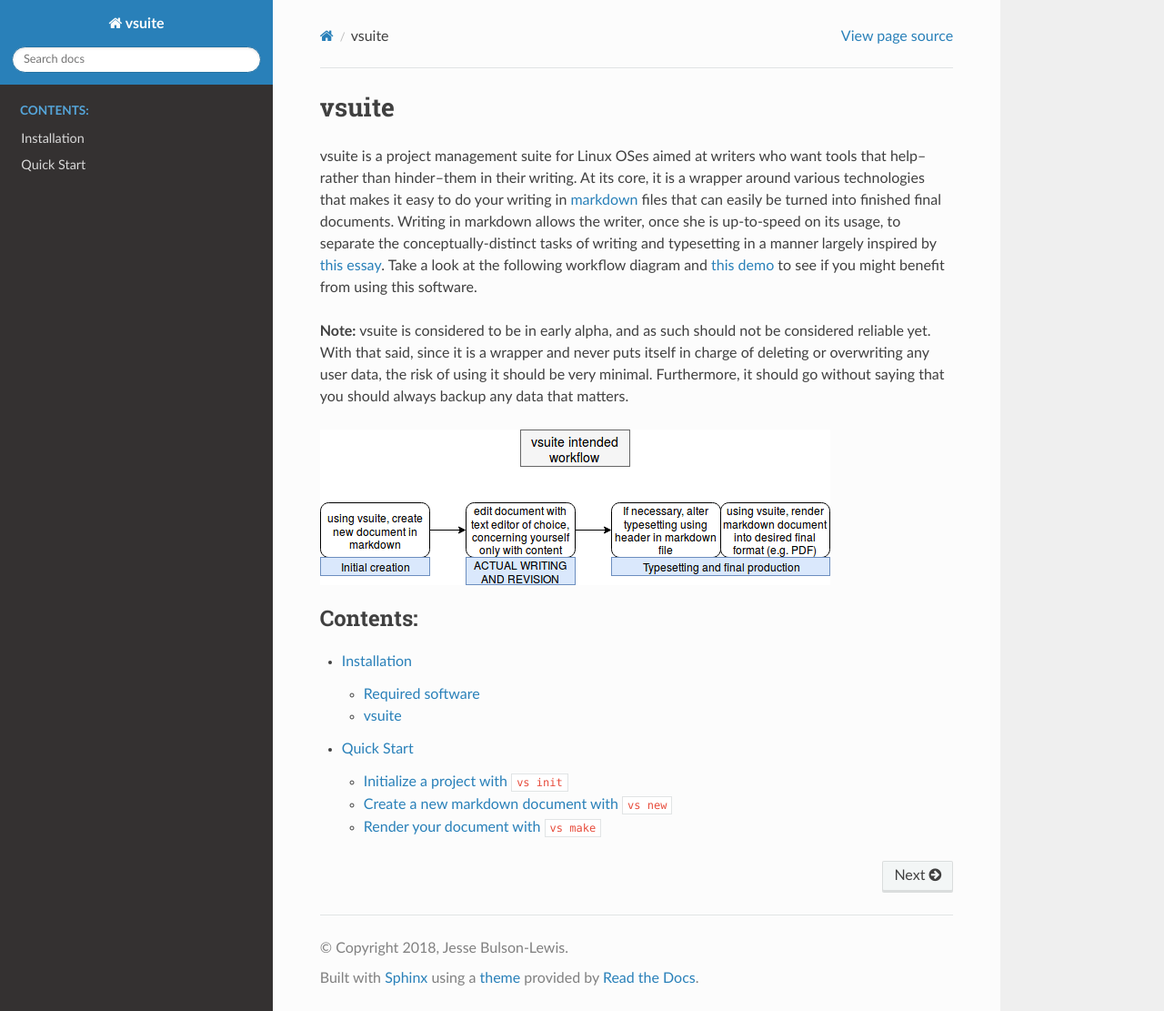
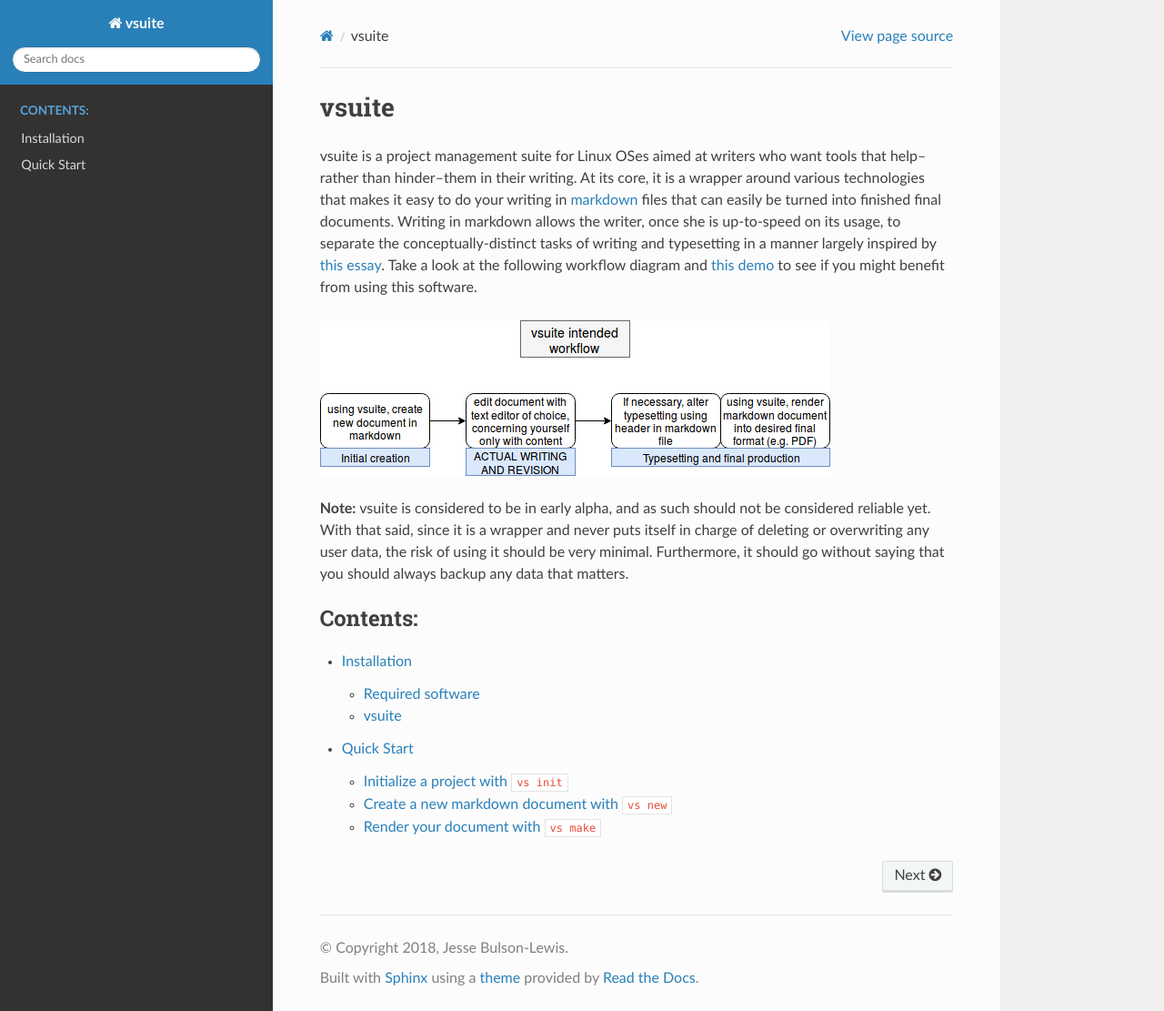
Before and after one commit to jessebl/vsuite, a Sphinx documentation site: the page built from docs/source/index.rst, in a window 1280 px wide and 1111 px high. Shown: the whole window at 91% size. Built offline with Sphinx 7.4.7 and the Read the Docs theme 2.0.0, drawn with Linux system fonts in a browser that asks for light colours.

Commit message:
Fix workflow diagram placement

```diff
--- a/docs/source/index.rst
+++ b/docs/source/index.rst
@@ -14,15 +14,15 @@
 <https://asciinema.org/a/162560>`_ to see if you might benefit from using this
 software.
 
+.. image:: ../assets/workflow_diagram.png
+   :alt: Workflow Diagram
+
 **Note:** vsuite is considered to be in early alpha, and as such should
 not be considered reliable yet. With that said, since it is a wrapper
 and never puts itself in charge of deleting or overwriting any user
 data, the risk of using it should be very minimal. Furthermore, it
 should go without saying that you should always backup any data that
 matters.
-
-.. image:: ../assets/workflow_diagram.png
-   :alt: Workflow Diagram
 
 .. toctree::
    :maxdepth: 2
```
